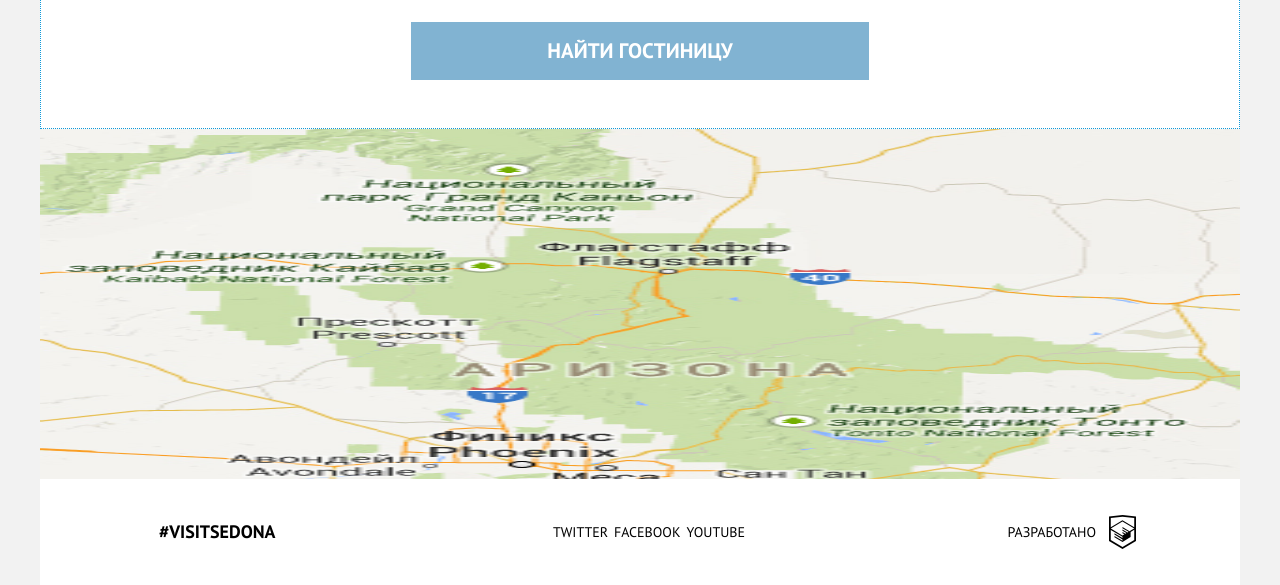
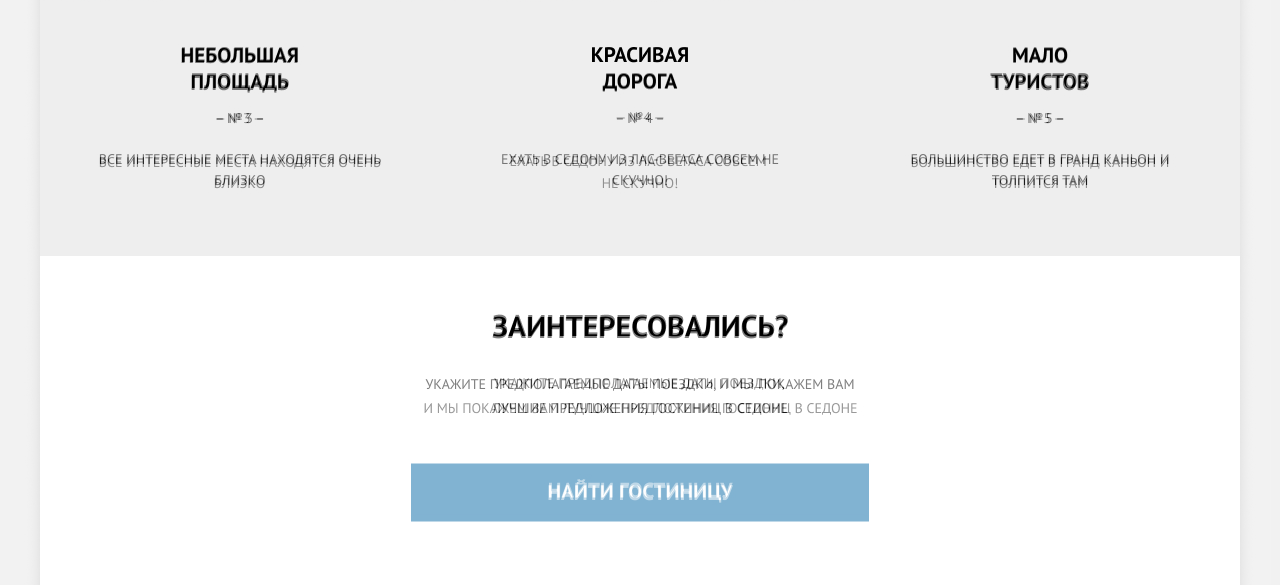
Before and after one commit to pmayorov/html-academy-sedona, a PHP site: page / in a window 1280 px wide. Shown: the part 1622-2207 px from the top of the page. Run offline with PHP 8.4, Linux system fonts and the light colour scheme.

Commit message:
Главная страница END - еще раз!

```diff
--- a/source/css/style.css
+++ b/source/css/style.css
@@ -37,11 +38,26 @@ img {
   font-weight: 700;
   src: url("../fonts/pt-sans-v17-cyrillic-700.woff2") format("woff2"), url("../fonts/pt-sans-v17-cyrillic-700.woff") format("woff");
 }
+.title {
+  font-size: 18px;
+  font-weight: 700;
+  line-height: 26px;
+}
+
+.button {
+  font-size: 21px;
+  font-weight: 700;
+  line-height: 26px;
+  color: #ffffff;
+  background-color: #81b3d2;
+}
+
 .page {
   min-width: 320px;
   height: 100%;
   font-family: "PT Sans", "Arial", sans-serif;
   font-size: 14px;
+  line-height: 21px;
   text-transform: uppercase;
 }
 
@@ -263,17 +303,49 @@ img {
 .advantages {
   padding-top: 32px;
 }
+@media (min-width: 768px) {
+  .advantages {
+    padding-top: 44px;
+  }
+}
+@media (min-width: 1280px) {
+  .advantages {
+    padding-top: 55px;
+  }
+}
+
+.advantages__header-holder {
+  width: calc(100vw - 40px);
+  max-width: 520px;
+  margin-left: auto;
+  margin-right: auto;
+}
 
 .advantages__heading {
   margin: 0 0 31px;
   text-align: center;
 }
+@media (min-width: 768px) {
+  .advantages__heading {
+    font-size: 21px;
+  }
+}
 
 .advantages__lead {
-  margin: 0 0 33px;
+  margin: 0 0 12px;
   text-align: center;
   line-height: 26px;
   color: #333333;
+}
+@media (min-width: 768px) {
+  .advantages__lead {
+    margin-bottom: 52px;
+  }
+}
+@media (min-width: 1280px) {
+  .advantages__lead {
+    margin-bottom: 41px;
+  }
 }
 
 .advantages__list {
@@ -281,12 +353,12 @@ img {
   padding: 0;
   list-style-type: none;
   background-color: #eeeeee;
+  counter-reset: item;
 }
 @media (min-width: 768px) {
   .advantages__list {
     display: grid;
     grid-template-columns: repeat(3, 1fr);
-    column-gap: 20px;
   }
 }
 
@@ -303,17 +375,36 @@ img {
     grid-template-columns: repeat(3, 1fr);
   }
 }
-@media (max-width: 768px) {
+@media (max-width: 767px) {
+  .advantages__item--big:first-of-type {
+    position: relative;
+    padding-top: 37px;
+  }
+}
+@media (max-width: 767px) {
   .advantages__item--big:first-of-type::before {
+    position: absolute;
+    content: "";
+    left: 0;
+    right: 0;
+    top: 0;
+    height: 37px;
+    background: url("../../img/index/advantages-polygon.svg") no-repeat center;
+    background-size: cover;
+  }
+}
+@media (max-width: 767px) {
+  .advantages__item--small + .advantages__item--small::before {
     display: block;
     content: "";
-    width: 100%;
-    height: 15px;
-    background-color: #bababa;
+    width: calc(100% - 40px);
+    margin: 0 auto;
+    height: 1px;
+    background-color: #d6d6d6;
   }
 }
-@media (max-width: 768px) {
-  .advantages__item:not(.advantages__item--big):not(:last-of-type)::after {
+@media (min-width: 768px) {
+  .advantages__item--small::before {
     display: block;
     content: "";
     width: calc(100% - 40px);
@@ -323,30 +414,70 @@ img {
   }
 }
 
-.advantages__bonuses {
-  padding: 35px 20px;
-}
-
-@media (max-width: 768px) {
+@media (max-width: 767px) {
   .advantages__content {
-    padding: 39px 20px 35px;
+    padding: 26px 20px 25px;
   }
 }
 @media (min-width: 768px) {
   .advantages__content {
-    padding: 0 32px;
+    padding: 42px 40px;
+    min-height: 256px;
+  }
+}
+@media (max-width: 767px) {
+  .advantages__item--big .advantages__content {
+    padding: 37px 20px;
+  }
+}
+@media (min-width: 768px) {
+  .advantages__item--big .advantages__content {
+    display: flex;
+    flex-direction: column;
+    padding: 40px 32px 32px;
+  }
+}
+@media (min-width: 1280px) {
+  .advantages__item--big .advantages__content {
+    padding-top: 47px;
   }
 }
 
 .advantages__title {
+  position: relative;
   margin: 0 0 48px;
+}
+@media (min-width: 768px) {
+  .advantages__title {
+    margin-bottom: 55px;
+    font-size: 21px;
+  }
+}
+.advantages__title::after {
+  position: absolute;
+  counter-increment: item;
+  content: "– № " counter(item) " –";
+  left: 50%;
+  width: 100px;
+  height: 30px;
+  bottom: -41px;
+  transform: translateX(-50%);
+  font-size: 14px;
+  font-weight: 400;
+}
+@media (min-width: 768px) {
+  .advantages__item:not(.advantages__item--big) .advantages__title {
+    width: min-content;
+    margin-left: auto;
+    margin-right: auto;
+  }
 }
 .advantages__item--big .advantages__title {
   color: #ffffff;
 }
 
 .advantages__desc {
-  margin: 0 0 21px;
+  margin: 0;
 }
 .advantages__item--big .advantages__desc {
   color: #ffffff;
@@ -420,30 +610,61 @@ img {
 }
 
 .hotel-search {
+  width: calc(100vw - 40px);
+  max-width: 458px;
+  margin-left: auto;
+  margin-right: auto;
   padding: 34px 0 49px;
   text-align: center;
+}
+@media (min-width: 768px) {
+  .hotel-search {
+    padding: 58px 0;
+  }
+}
+@media (min-width: 1280px) {
+  .hotel-search {
+    padding-bottom: 66px;
+  }
 }
 
 .hotel-search__heading {
   margin: 0 0 19px;
+  font-size: 21px;
+}
+@media (min-width: 768px) {
+  .hotel-search__heading {
+    margin-bottom: 32px;
+    font-size: 30px;
+  }
 }
 
 .hotel-search__lead {
   margin: 0;
+  line-height: 24px;
 }
 
 .hotel-search__button {
   display: block;
-  max-width: 458px;
-  margin: 27px auto 0;
+  margin: 30px auto 0;
   padding: 16px;
   text-decoration: none;
 }
+@media (min-width: 768px) {
+  .hotel-search__button {
+    margin-top: 38px;
+  }
+}
+@media (min-width: 1280px) {
+  .hotel-search__button {
+    margin-top: 44px;
+  }
+}
 
-.map__image {
+.map__iframe {
   display: block;
-  width: 100vw;
-  max-height: 350px;
+  width: 100%;
+  height: 350px;
 }
 
 .footer {
@@ -461,6 +682,7 @@ img {
 @media (min-width: 768px) {
   .footer {
     flex-direction: row;
+    gap: 18px;
     justify-content: space-between;
     padding: 36px 45px;
   }
@@ -473,6 +695,7 @@ img {
 
 .footer__hashtag {
   padding: 0 15px;
+  font-size: 21px;
   color: #000000;
   text-decoration: none;
 }
@@ -493,23 +716,33 @@ img {
 
 .socials {
   display: flex;
+  flex-wrap: wrap;
+  justify-content: center;
   gap: 6px;
   padding: 0;
   list-style-type: none;
 }
 
 .socials__link {
-  color: #000000;
+  display: flex;
+  align-items: center;
+  justify-content: center;
+  width: 48px;
+  height: 48px;
+  color: #ffffff;
+  background-color: #81b3d2;
   text-decoration: none;
 }
 
 .html-academy {
   display: flex;
   align-items: center;
+  flex-shrink: 0;
+  padding: 0 15px;
   line-height: 26px;
   text-decoration: none;
+  word-break: break-word;
   color: #000000;
-  word-break: break-word;
 }
 
 .html-academy__logo {
@@ -523,18 +756,4 @@ img {
 .html-academy:active .html-academy__logo {
   color: rgba(0, 0, 0, 0.3);
 }
-
-.title {
-  font-size: 18px;
-  font-weight: 700;
-  line-height: 26px;
-}
-
-.button {
-  font-size: 21px;
-  font-weight: 700;
-  line-height: 26px;
-  color: #ffffff;
-  background-color: #81b3d2;
-}
 /*# sourceMappingURL=style.css.map */
--- a/source/index.html
+++ b/source/index.html
@@ -11,9 +11,9 @@
   <!-- DEV - Визуализация разметки -->
   <!-- <link rel="stylesheet" href="./css/outline.css"> -->
   <!-- <link rel="stylesheet" href="./css/markup.css"> -->
-  <!-- <link rel="stylesheet" href="./css/pixel-index.css">
+  <link rel="stylesheet" href="./css/pixel-index.css">
   <link href="./pixelglass/styles.css" rel="stylesheet">
-  <script src="./pixelglass/script.js"></script> -->
+  <script src="./pixelglass/script.js"></script>
   <!-- DEV - END -->
 
   <!-- Подключение стилей проекта -->
@@ -35,9 +35,7 @@
     <!-- Главное меню -->
     <nav class="nav">
       <button class="nav__button nav-button nav-button--nojs" type="button"><span class="visually-hidden">Главное меню</span></button>
-      <!-- <ul class="nav__list site-menu site-menu--closed"> -->
       <ul class="site-menu site-menu--nojs">
-        <!-- <ul class="nav__list site-menu"> -->
         <li class="site-menu__item"><a class="site-menu__link">Главная</a></li>
         <li class="site-menu__item"><a class="site-menu__link" href="./catalog.html">Фото и видео</a></li>
         <li class="site-menu__item"><a class="site-menu__link" href="./form.html">Форма отзыва</a></li>
@@ -58,7 +56,7 @@
     <!-- ПРЕИМУЩЕСТВА -->
     <section class="advantages">
 
-      <div class="container">
+      <div class="advantages__header-holder">
         <h2 class="visually-hidden">Наши преимущества</h2>
         <p class="advantages__heading title">Седона – небольшой городок в Аризоне, заслуживающий большего!</p>
         <p class="advantages__lead">Рассмотрим 5 причин, по которым Седона круче, чем Гранд Каньон!</p>
@@ -73,22 +71,22 @@
             <h3 class="advantages__title title">Настоящий городок</h3>
             <p class="advantages__desc">Седона не аттракцион для туристов, там течет своя жизнь</p>
           </div>
-          <img class="advantages__image" width="320" height="260" src="./img/catalog/index-city.jpg" alt="Городской отель, на заднем фоне которого виднеются горы">
+          <img class="advantages__image" width="320" height="260" src="./img/index/index-city@1x.jpg" alt="Городской отель, на заднем фоне которого виднеются горы">
 
           <!-- Список городских бонусов -->
           <article class="advantages__bonuses bonuses">
             <h4 class="visually-hidden">Бонусы городской жизни в Седоне</h4>
             <ul class="bonuses__list">
               <li class="bonuses__item">
-                <h5 class="bonuses__title title">Жилье</h5>
+                <h5 class="bonuses__title bonuses__title--house title">Жилье</h5>
                 <p class="bonuses__desc">Рекомендуем пожить в настоящем мотеле, все как в кино!</p>
               </li>
               <li class="bonuses__item">
-                <h5 class="bonuses__title title">Сувениры</h5>
+                <h5 class="bonuses__title bonuses__title--gift title">Сувениры</h5>
                 <p class="bonuses__desc">Не только китайского, но и местного производства!</p>
               </li>
               <li class="bonuses__item">
-                <h5 class="bonuses__title title">Еда</h5>
+                <h5 class="bonuses__title  bonuses__title--eat title">Еда</h5>
                 <p class="bonuses__desc">Всегда заказывайте фирменный бургер, вы не разочаруетесь!</p>
               </li>
             </ul>
@@ -101,11 +99,11 @@
             <h3 class="advantages__title title">Там есть мост дьявола</h3>
             <p class="advantages__desc">Да, по нему можно пройти! Если вы осмелитесь, конечно</p>
           </div>
-          <img class="advantages__image advantages__image--first" width="320" height="260" src="./img/catalog/index-bridge.jpg" alt="Скалистые горы красного цвета и на переднем плане каньон с растущими в нем деревьями">
+          <img class="advantages__image advantages__image--first" width="320" height="260" src="./img/index/index-mountains@1x.jpg" alt="Скалистые горы красного цвета и на переднем плане каньон с растущими в нем деревьями">
         </li>
 
         <!-- #3 -->
-        <li class="advantages__item">
+        <li class="advantages__item advantages__item--small">
           <div class="advantages__content">
             <h3 class="advantages__title title">Небольшая площадь</h3>
             <p class="advantages__desc">Все интересные места находятся очень близко</p>
@@ -113,7 +111,7 @@
         </li>
 
         <!-- #4 -->
-        <li class="advantages__item">
+        <li class="advantages__item advantages__item--small">
           <div class="advantages__content">
             <h3 class="advantages__title title">Красивая дорога</h3>
             <p class="advantages__desc">Ехать в Седону из Лас-Вегаса совсем не скучно!</p>
@@ -121,7 +119,7 @@
         </li>
 
         <!-- #5 -->
-        <li class="advantages__item">
+        <li class="advantages__item advantages__item--small">
           <div class="advantages__content">
             <h3 class="advantages__title title">Мало туристов</h3>
             <p class="advantages__desc">Большинство едет в Гранд Каньон и толпится там</p>
@@ -131,7 +129,7 @@
     </section>
 
     <!-- ПОИСК ОТЕЛЕЙ -->
-    <section class="hotel-search container">
+    <section class="hotel-search">
       <h2 class="visually-hidden">Поиск гостиницы</h2>
       <p class="hotel-search__heading title">Заинтересовались?</p>
       <p class="hotel-search__lead">Укажите предполагаемые даты поездки, и мы покажем вам лучшие предложения гостиниц в Седоне</p>
@@ -141,7 +139,8 @@
     <!-- КАРТА АРИЗОНЫ -->
     <footer class="map">
       <h2 class="visually-hidden">Наш город на карте</h2>
-      <img class="map__image" width="320" height="350" src="./img/index/map-mobile.jpg" alt="Карта как найти город">
+      <iframe class="map__iframe" src="https://www.google.com/maps/embed?pb=!1m14!1m8!1m3!1d419081.4205192164!2d-111.795138!3d34.854378!3m2!1i1024!2i768!4f13.1!3m3!1m2!1s0x872da132f942b00d%3A0x5548c523fa6c8efd!2z0KHQtdC00L7QvdCwLCDQkNGA0LjQt9C-0L3QsCA4NjMzNiwg0KHQqNCQ!5e0!3m2!1sru!2sru!4v1679073704764!5m2!1sru!2sru" width="600" height="450" style="border:0;" allowfullscreen="" loading="lazy" referrerpolicy="no-referrer-when-downgrade"></iframe>
+      <!-- <img class="map__image" width="320" height="350" src="./img/index/map-mobile.jpg" alt="Карта как найти город"> -->
     </footer>
   </main>
 
@@ -151,9 +150,30 @@
     <a class="footer__hashtag title" href="#">#Visitsedona</a>
     <!-- Меню соцсетей -->
     <ul class="footer__list socials">
-      <li class="footer__item"><a class="socials__link social__link--twitter" href="#">Twitter</a></li>
-      <li class="footer__item"><a class="socials__link social__link--facebook" href="#">Facebook</a></li>
-      <li class="footer__item"><a class="socials__link social__link--youtube" href="#">YouTube</a></li>
+      <li class="footer__item">
+        <a class="socials__link social__link--twitter" href="#">
+          <span class="visually-hidden">Twitter</span>
+          <svg width="18" height="15" aria-hidden="true">
+            <use xlink:href="./img/icons/sprite.svg#twitter"></use>
+          </svg>
+        </a>
+      </li>
+      <li class="footer__item">
+        <a class="socials__link social__link--facebook" href="#">
+          <span class="visually-hidden">Facebook</span>
+          <svg width="9" height="19" aria-hidden="true">
+            <use xlink:href="./img/icons/sprite.svg#facebook"></use>
+          </svg>
+        </a>
+      </li>
+      <li class="footer__item">
+        <a class="socials__link social__link--youtube" href="#">
+          <span class="visually-hidden">YouTube</span>
+          <svg width="20" height="14" aria-hidden="true">
+            <use xlink:href="./img/icons/sprite.svg#youtube"></use>
+          </svg>
+        </a>
+      </li>
     </ul>
     <!-- Логотип академии -->
     <a class="footer__copyright html-academy" href="#">Разработано
```
Also changed, not shown: other parts of source/css/style.css (+106 -22 lines), source/img/icons/sprite.svg, source/js/site-menu.js (line endings or trailing spaces), 1 other file. Lines whose indentation alone changed are shown as unchanged.
